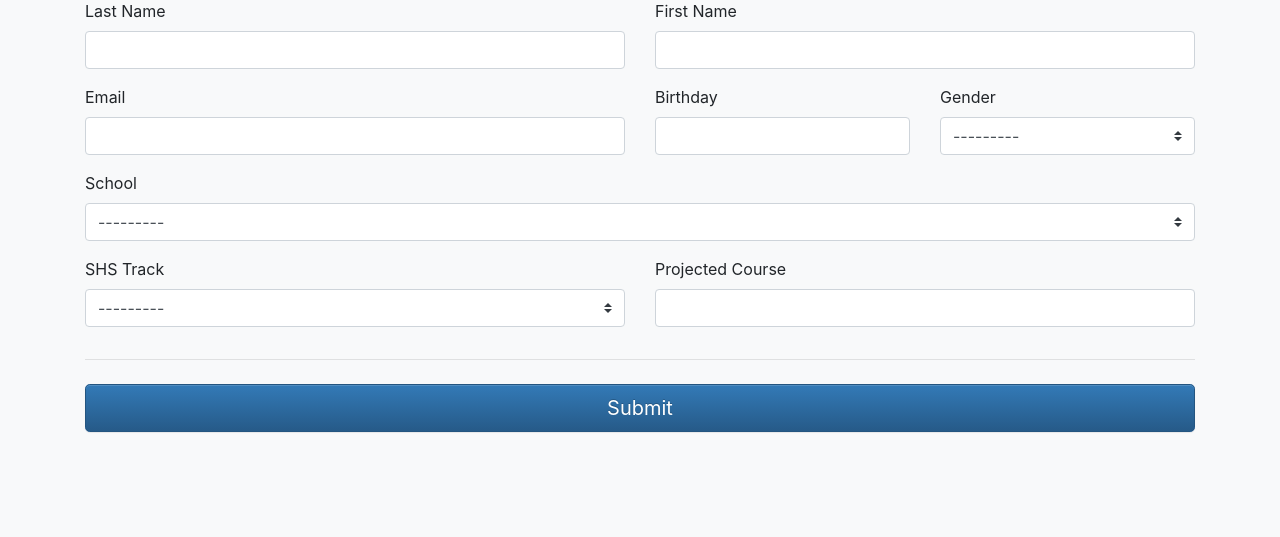
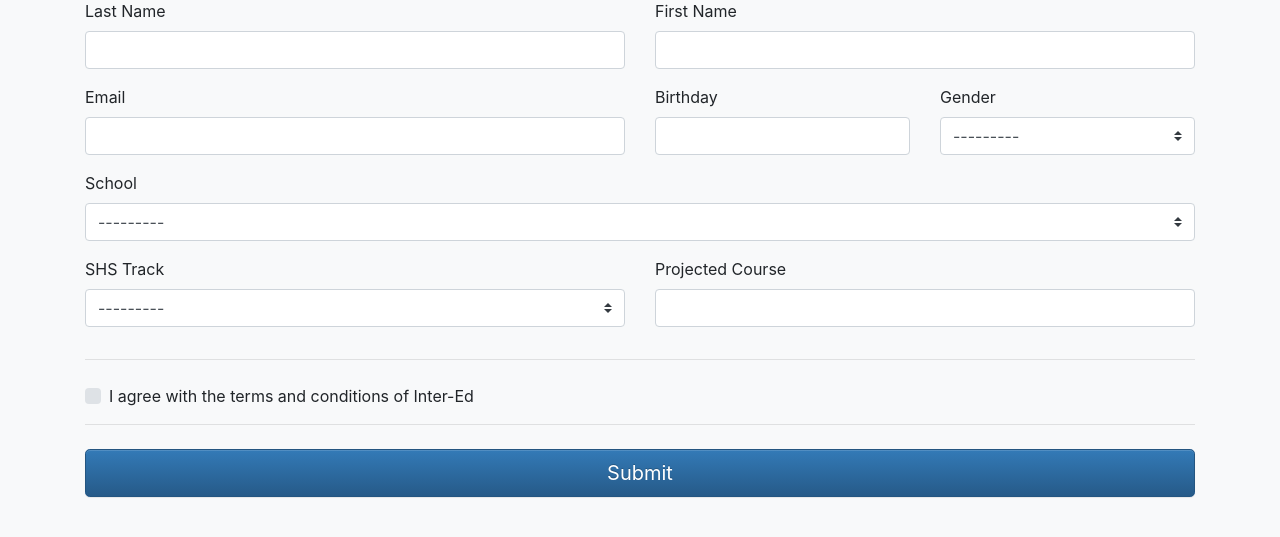
Before and after one commit to allenallen/intered-web, a Django app: template registration/templates/registration.html in a window 1280 px wide. Shown: the part 166-703 px from the top of the page. Run offline with Django 3.2, Linux system fonts and the light colour scheme; the template is opened without the code that fills it: values that come from a table or form of the project are taken from there, others are empty; some libraries are stand-ins or nearby versions.

Commit message:
added checkbox agree

```diff
--- a/intered/settings.py
+++ b/intered/settings.py
@@ -21,7 +21,7 @@ BASE_DIR = os.path.dirname(os.path.dirname(os.path.abspath(__file__)))
 # See https://docs.djangoproject.com/en/2.1/howto/deployment/checklist/
 
 # SECURITY WARNING: keep the secret key used in production secret!
-SECRET_KEY = os.environ.get('DJANGO_SECRET_KEY', '')
+SECRET_KEY = os.environ.get('DJANGO_SECRET_KEY', '1')
 
 # SECURITY WARNING: don't run with debug turned on in production!
 DEBUG = bool(os.environ.get('DJANGO_DEBUG', True))
@@ -150,8 +150,8 @@ STATICFILES_STORAGE = 'whitenoise.storage.CompressedManifestStaticFilesStorage'
 # If these are not defined, the EC2 instance profile and IAM role are used.
 # This requires you to add boto3 (or botocore, which is a dependency of boto3)
 # to your project dependencies.
-AWS_ACCESS_KEY_ID = os.environ.get('AWS_SECRET_KEY_ID', '')
-AWS_SECRET_ACCESS_KEY = os.environ.get('AWS_SECRET__ACCESS_KEY', '')
+AWS_ACCESS_KEY_ID = os.environ.get('AWS_SECRET_KEY_ID', 'AKIAIRPVDUBCWWG5VD4A')
+AWS_SECRET_ACCESS_KEY = os.environ.get('AWS_SECRET__ACCESS_KEY', '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')
 
 AWS_STORAGE_BUCKET_NAME = 'intered-files'
 
--- a/registration/templates/registration.html
+++ b/registration/templates/registration.html
@@ -157,7 +157,14 @@
                         {% endif %}
                     </div>
                 </div>
-
+                <hr class="mb-4">
+                <div class="mb-3">
+                    <div class="custom-control custom-checkbox">
+                        <input type="checkbox" class="custom-control-input" id="terms_agreement" required>
+                        <label class="custom-control-label" for="terms_agreement">I agree with the terms and conditions
+                            of Inter-Ed</label>
+                    </div>
+                </div>
                 <hr class="mb-4">
                 <button class="btn btn-primary btn-lg btn-block" type="submit">Submit</button>
             </form>
```
Also changed, not shown: registration/migrations/0018_auto_20180811_0329.py (added).
